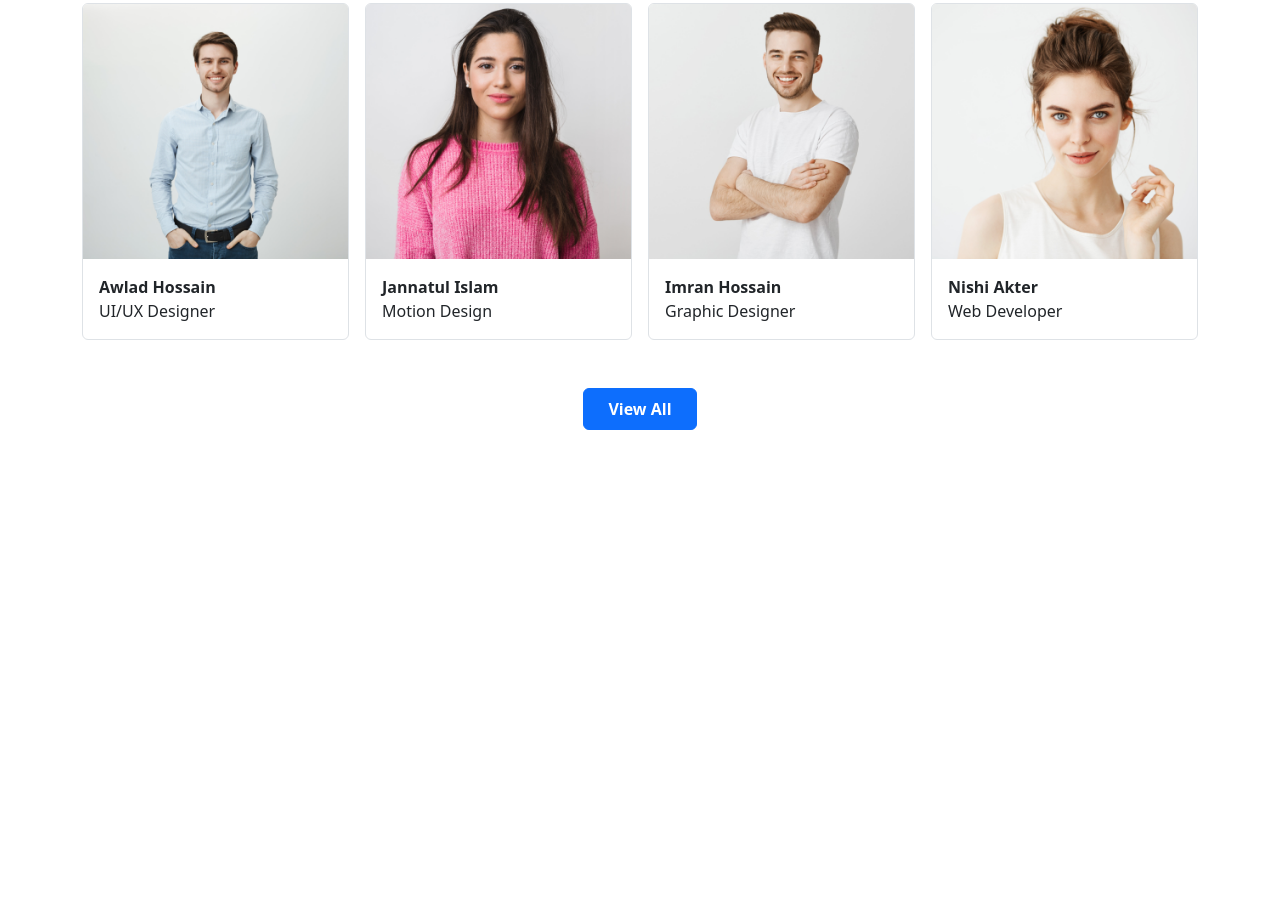
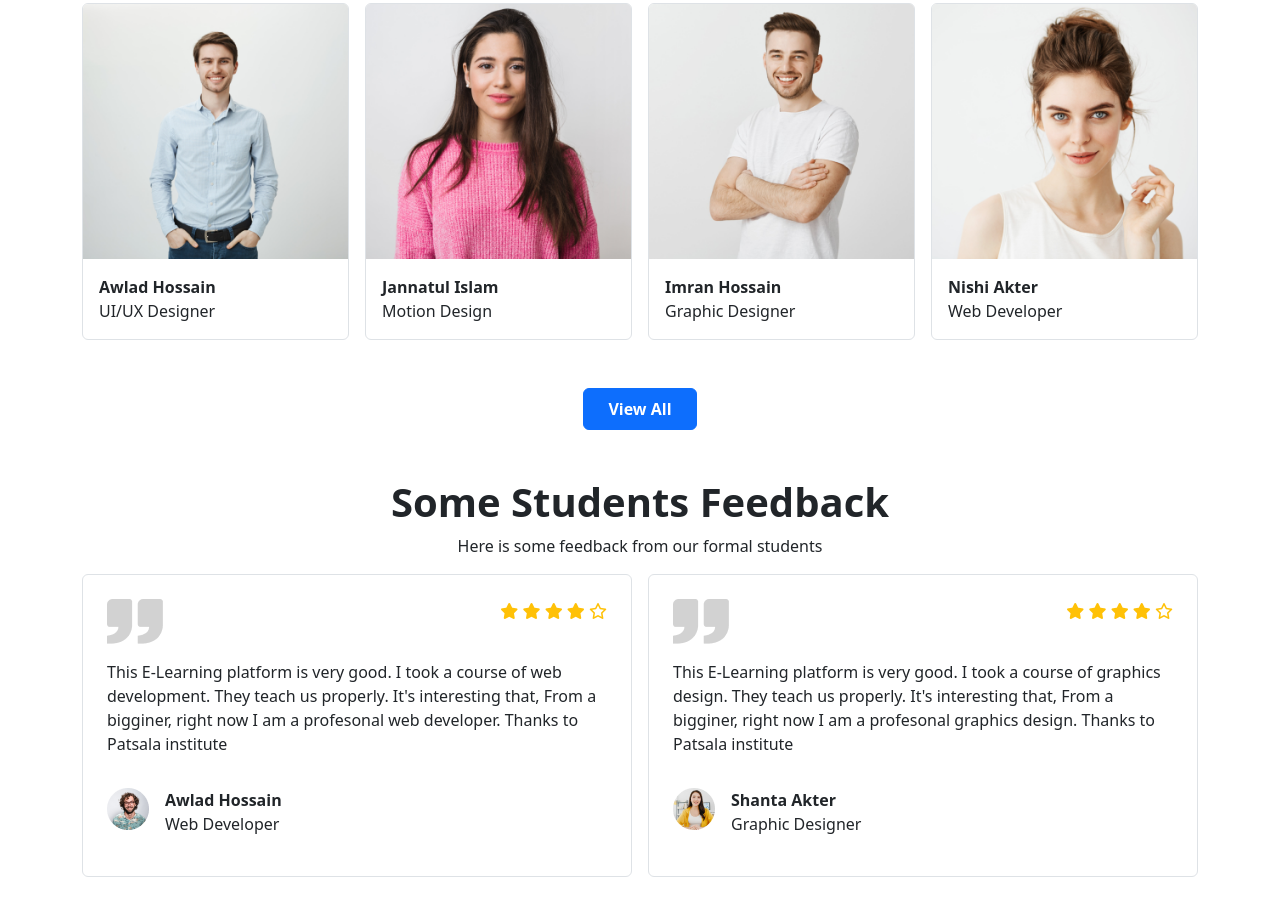
Before and after one commit to Mehedi53423/EdTech-Website, a plain HTML site: page index.html in a window 1280 px wide. Shown: the part 2632-3547 px from the top of the page. Before the commit the page ends 3110 px from the top, so only its background shows below. Drawn offline with nearby package versions, Linux system fonts and the light colour scheme.

Commit message:
Feedback Section Added

```diff
--- a/index.html
+++ b/index.html
@@ -7,6 +7,9 @@
 
     <!-- Bootstrap Link -->
     <link href="https://cdn.jsdelivr.net/npm/bootstrap@5.2.0/dist/css/bootstrap.min.css" rel="stylesheet" integrity="sha384-gH2yIJqKdNHPEq0n4Mqa/HGKIhSkIHeL5AyhkYV8i59U5AR6csBvApHHNl/vI1Bx" crossorigin="anonymous">
+
+    <!-- Font Awsome -->
+    <script src="https://kit.fontawesome.com/cf9cbf3728.js" crossorigin="anonymous"></script>
 
     <!-- Custom CSS -->
     <style>
@@ -294,6 +297,73 @@
             </div>
         </section>
         <!-- Successfull Students Section End -->
+
+        <!-- Students Feedback Start -->
+        <section class="container">
+            <div>
+                <div class="text-center">
+                    <h1 class="fw-bolder">Some Students Feedback</h1>
+                    <p>Here is some feedback from our formal students</p>
+                </div>
+                <div>
+                    <div class="row g-3 mb-5">
+                        <!-- Single Student Feedback -->
+                        <div class="col-lg-6">
+                            <div class="border rounded p-4">
+                                <div class="d-flex justify-content-between">
+                                    <div>
+                                        <img src="images/comma.png" alt="Comma">
+                                    </div>
+                                    <div>
+                                        <i class="fa-solid fa-star text-warning"></i>
+                                        <i class="fa-solid fa-star text-warning"></i>
+                                        <i class="fa-solid fa-star text-warning"></i>
+                                        <i class="fa-solid fa-star text-warning"></i>
+                                        <i class="fa-regular fa-star text-warning"></i>
+                                    </div>
+                                </div>
+                                <div class="py-3">
+                                    <p>This E-Learning platform is very good. I took a course of web development. They teach us properly. It's interesting that, From a bigginer, right now I am a profesonal web developer. Thanks to Patsala institute</p>
+                                </div>
+                                <div class="d-flex">
+                                    <div>
+                                        <img src="images/student/student-5.png" class="img-fluid" alt="Student 5">
+                                    </div>
+                                    <p class="ps-3"><span class="fw-bold">Awlad Hossain</span><br>Web Developer</p>
+                                </div>
+                            </div>
+                        </div>
+                        <!-- Single Student Feedback -->
+                        <div class="col-lg-6">
+                            <div class="border rounded p-4">
+                                <div class="d-flex justify-content-between">
+                                    <div>
+                                        <img src="images/comma.png" alt="Comma">
+                                    </div>
+                                    <div>
+                                        <i class="fa-solid fa-star text-warning"></i>
+                                        <i class="fa-solid fa-star text-warning"></i>
+                                        <i class="fa-solid fa-star text-warning"></i>
+                                        <i class="fa-solid fa-star text-warning"></i>
+                                        <i class="fa-regular fa-star text-warning"></i>
+                                    </div>
+                                </div>
+                                <div class="py-3">
+                                    <p>This E-Learning platform is very good. I took a course of graphics design. They teach us properly. It's interesting that, From a bigginer, right now I am a profesonal graphics design. Thanks to Patsala institute</p>
+                                </div>
+                                <div class="d-flex">
+                                    <div>
+                                        <img src="images/student/student-6.png" class="img-fluid" alt="Student 6">
+                                    </div>
+                                    <p class="ps-3"><span class="fw-bold">Shanta Akter</span><br>Graphic Designer</p>
+                                </div>
+                            </div>
+                        </div>
+                    </div>
+                </div>
+            </div>
+        </section>
+        <!-- Students Feedback End -->
     </main>
     <!-- Bootstrap Script -->
     <script src="https://cdn.jsdelivr.net/npm/bootstrap@5.2.0/dist/js/bootstrap.bundle.min.js" integrity="sha384-A3rJD856KowSb7dwlZdYEkO39Gagi7vIsF0jrRAoQmDKKtQBHUuLZ9AsSv4jD4Xa" crossorigin="anonymous"></script>
```
